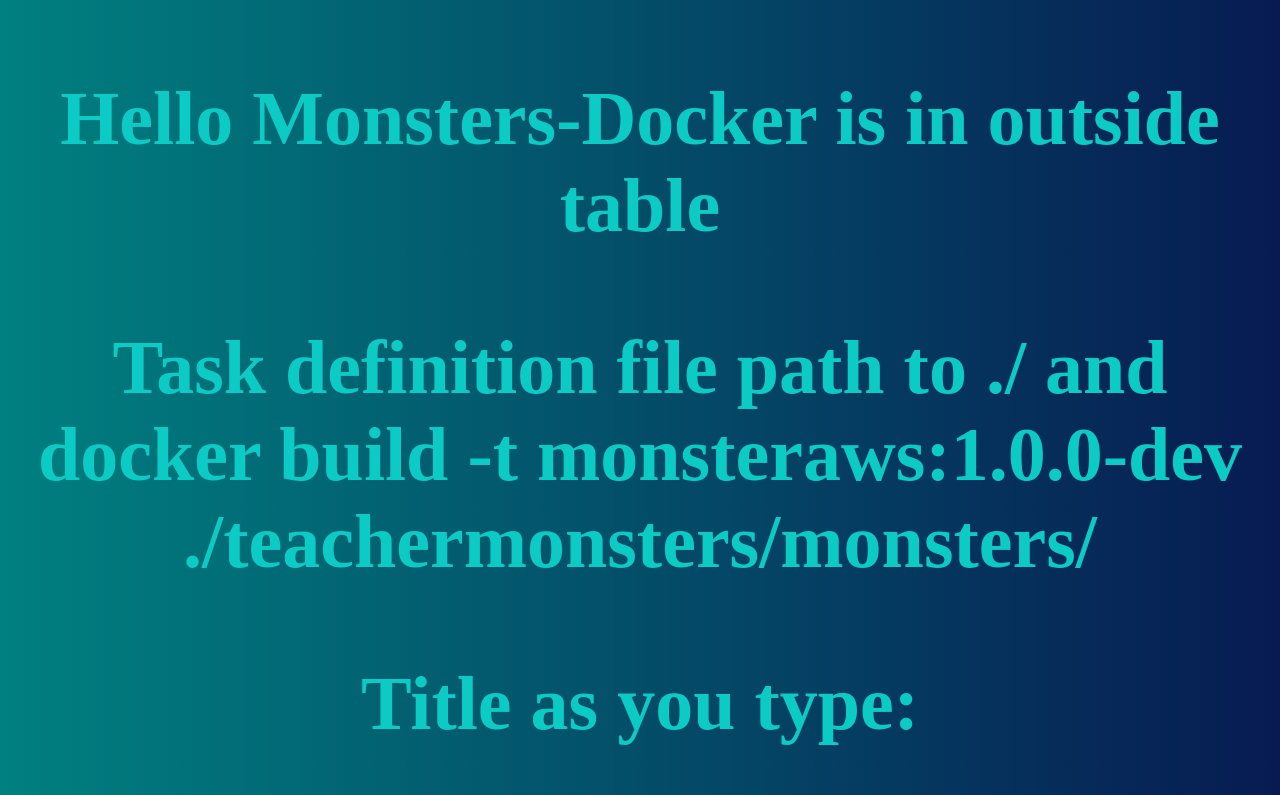
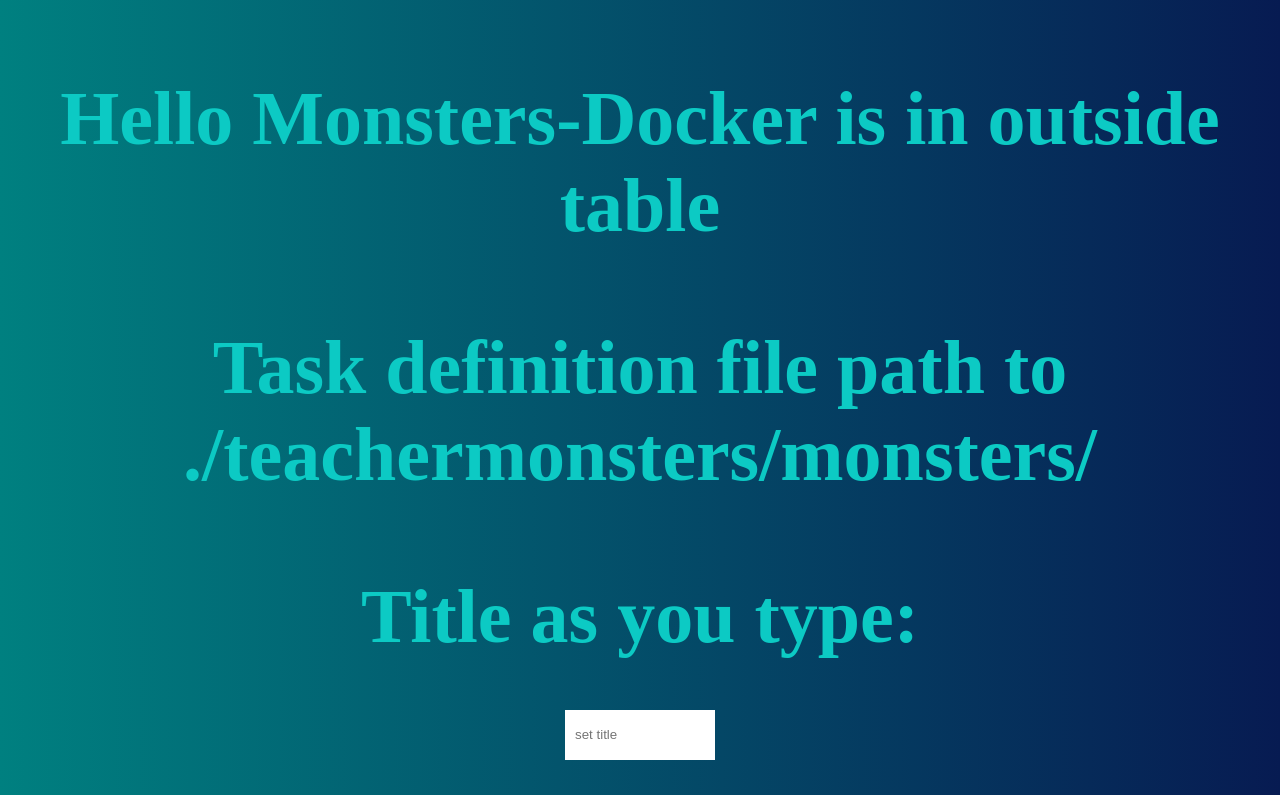
Before and after one commit to JohnQ1981/teachermonsters, a React (Create React App) app in the folder teachermonsters/monsters/: page / in a window 1280 px wide. Shown: the top 795 px of the page. Built offline with nearby package versions, Linux system fonts and the light colour scheme; no server answers; a web font is replaced by a local one.

Commit message:
Task definition file path to ./teachermonsters/monsters/

```diff
--- a/teachermonsters/monsters/src/App.js
+++ b/teachermonsters/monsters/src/App.js
@@ -37,7 +37,9 @@
   return (
     <div className="App">
       <h1 className="app-title">Hello Monsters-Docker is in outside table</h1>
-      <h1 className="app-title">Task definition file path to ./ and docker build -t monsteraws:1.0.0-dev ./teachermonsters/monsters/</h1>
+      <h1 className="app-title">
+        Task definition file path to ./teachermonsters/monsters/
+      </h1>
       <h2 className="app-title">Title as you type: {title}</h2>
 
       <SearchBox
```
Also changed, not shown: 1 other file (tests, documents, lock files or other folders).
